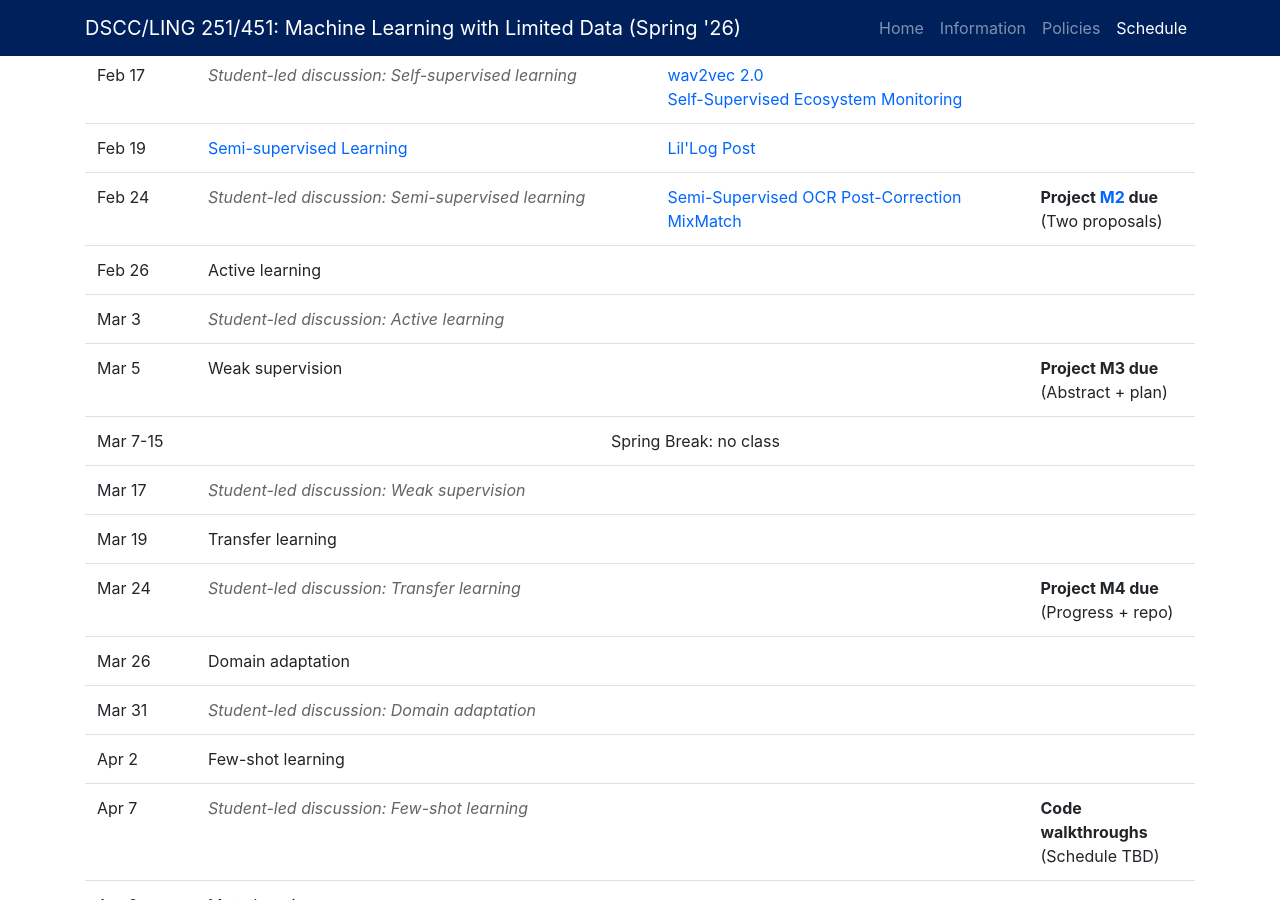
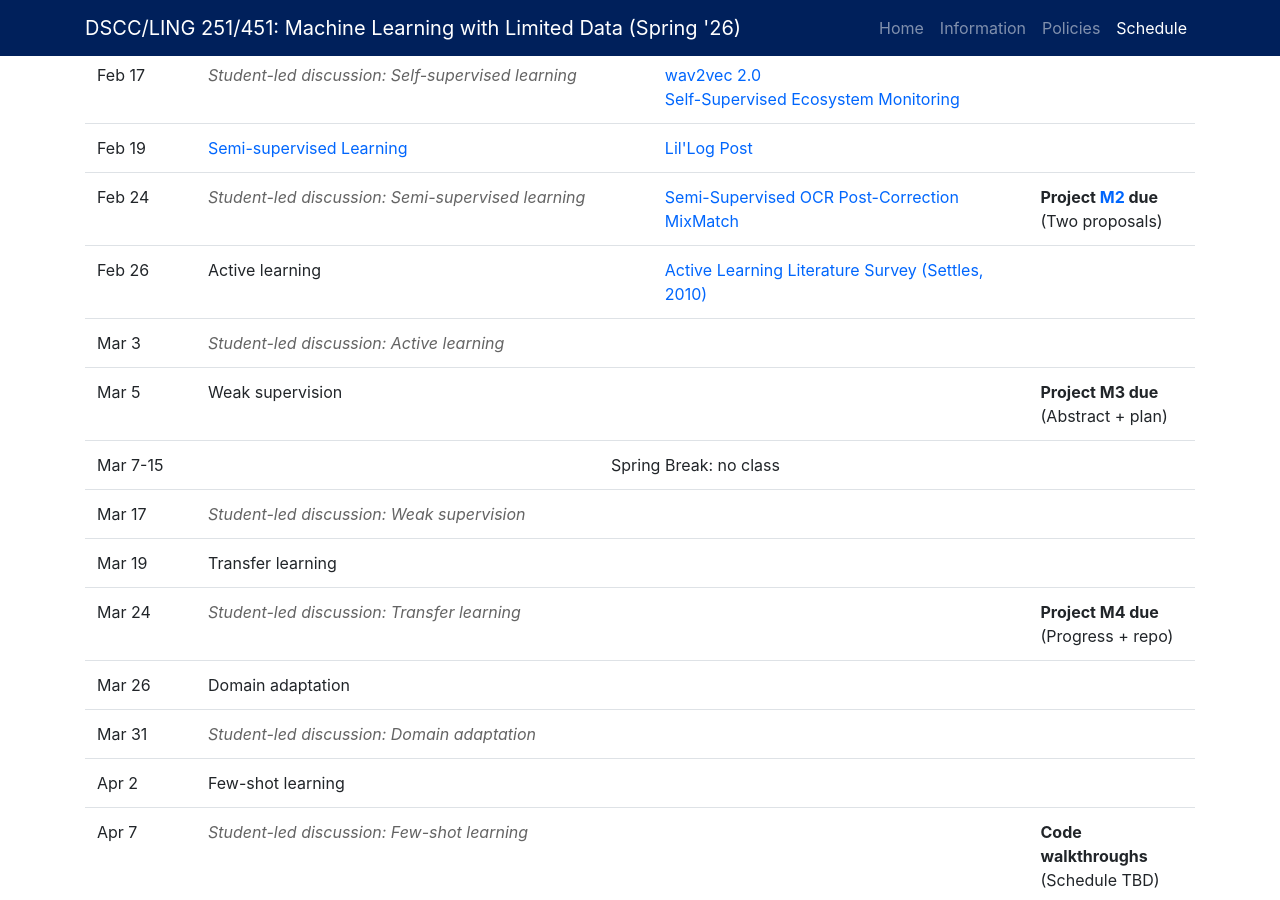
Before and after one commit to cmdowney88/cmdowney88.github.io, a Jekyll site: the page teaching/dscc251/spring26/index.html, which Jekyll copies as it is, in a window 1280 px wide and 900 px high, scrolled down 4280 px. Built offline with Jekyll 4.4.1, drawn with Linux system fonts in a browser that asks for light colours.

Commit message:
dscc251: add Settles 2010 survey

```diff
--- a/teaching/dscc251/spring26/index.html
+++ b/teaching/dscc251/spring26/index.html
@@ -428,7 +428,9 @@
 							<tr>
 								<td>Feb 26</td>
 								<td>Active learning</td>
-								<td></td>
+								<td>
+									<a href="https://burrsettles.com/pub/settles.activelearning.pdf" target="_blank">Active Learning Literature Survey (Settles, 2010)</a>
+								</td>
 								<td></td>
 							</tr>
 							<!-- Week 7 -->
```
